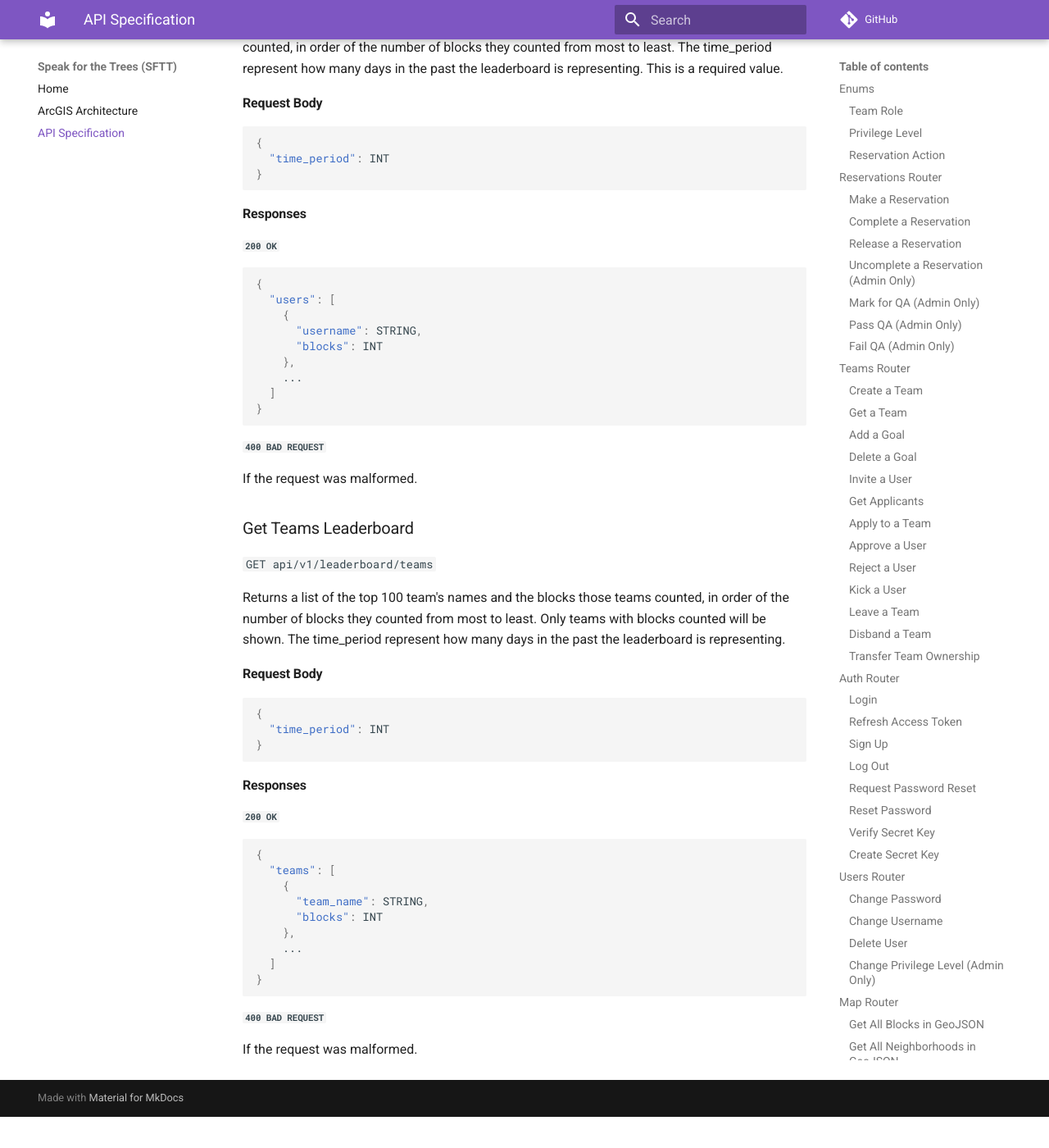
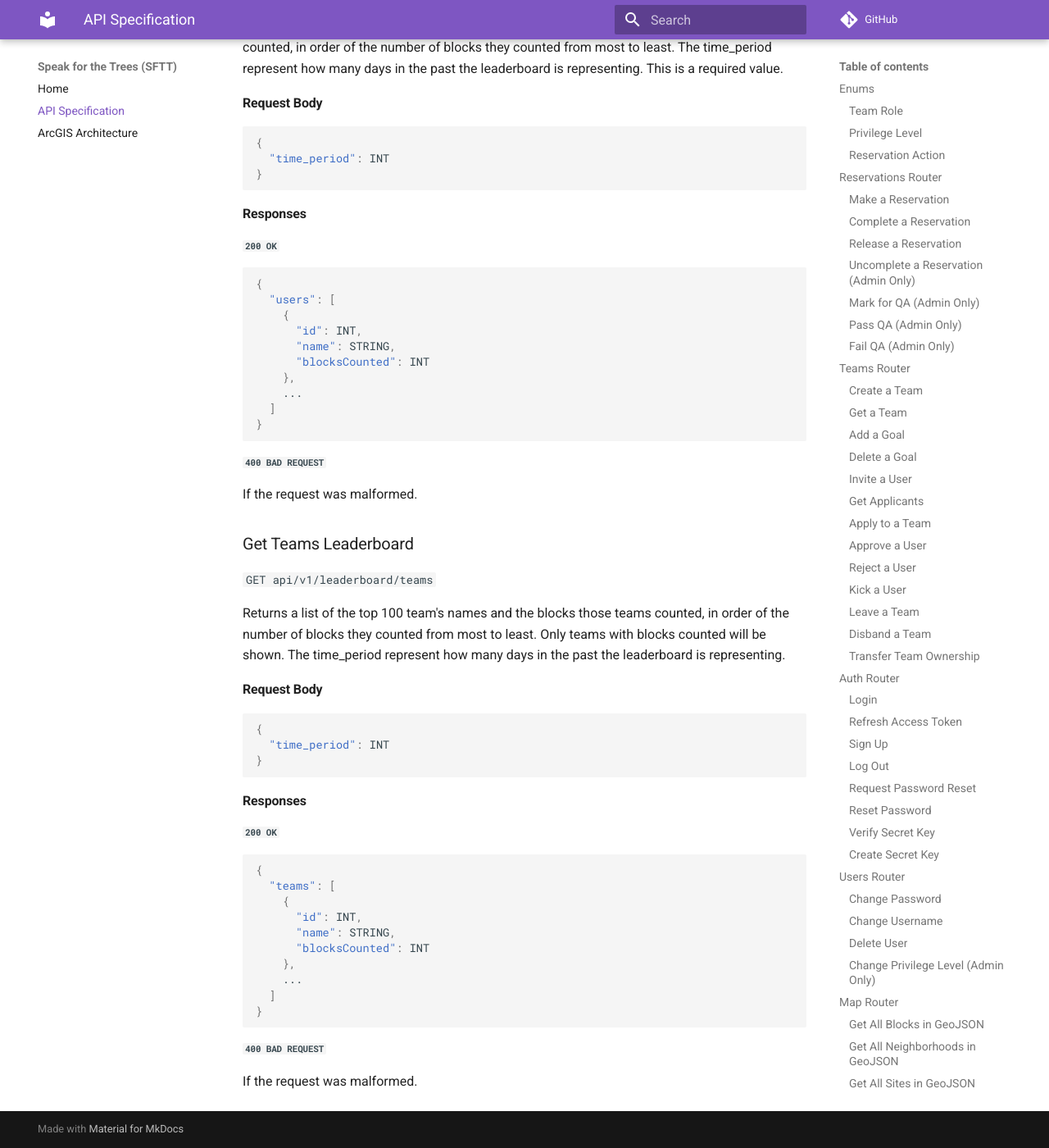
Before and after one commit to Code-4-Community/c4c-dev-docs, an MkDocs documentation site: the page built from docs/sftt/sftt-api-spec.md, in a window 1280 px wide and 1400 px high, scrolled down 25610 px. Shown: the whole window at 82% size. Built offline with MkDocs 1.6.1 and Material for MkDocs 9.7.7, drawn with Linux system fonts in a browser that asks for light colours; comment, search, counter and statistics services are not loaded; before the commit the page ends 26972 px from its top, so only the background shows below that.

Commit message:
Adjusted leaderboard router to match backend

```diff
--- a/docs/sftt/sftt-api-spec.md
+++ b/docs/sftt/sftt-api-spec.md
@@ -1095,8 +1095,9 @@
 {
   "users": [
     {
-      "username": STRING,
-      "blocks": INT
+      "id": INT,
+      "name": STRING,
+      "blocksCounted": INT
     },
     ...
   ]
@@ -1129,8 +1130,9 @@
 {
   "teams": [
     {
-      "team_name": STRING,
-      "blocks": INT
+      "id": INT,
+      "name": STRING,
+      "blocksCounted": INT
     },
     ...
   ]
--- a/mkdocs.yml
+++ b/mkdocs.yml
@@ -37,8 +37,8 @@
       - How to style AntD components with styled-components: llb/antd-styled-components.md
   - Speak for the Trees (SFTT):
       - Home: sftt/index.md
+      - API Specification: sftt/sftt-api-spec.md
       - ArcGIS Architecture: sftt/arcgis-architecture.md
-      - API Specification: sftt/sftt-api-spec.md
   - Hands Across the Sea (HATS):
       - Home: hats/index.md
       - Auth API Specification: hats/api-spec-auth.md
```
